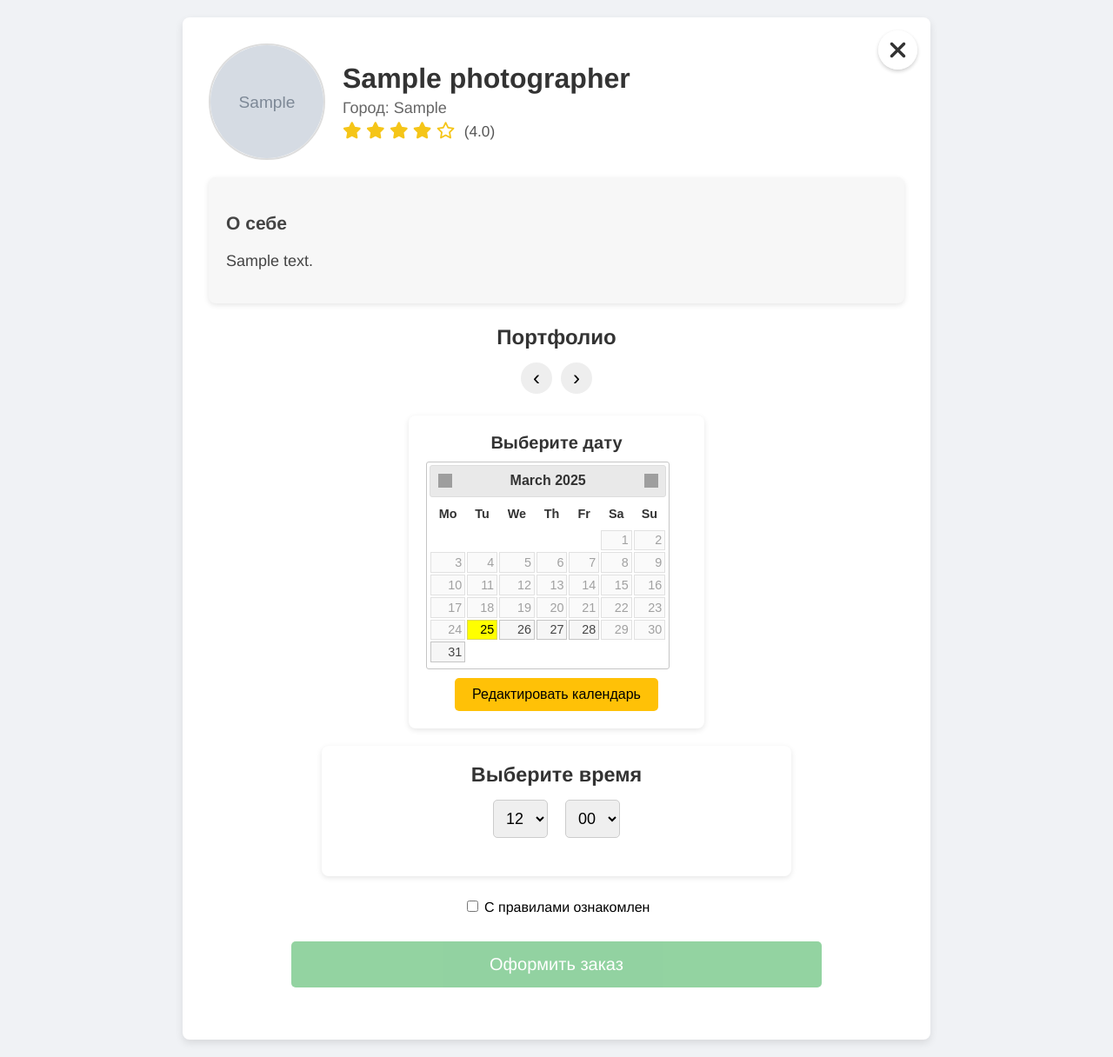
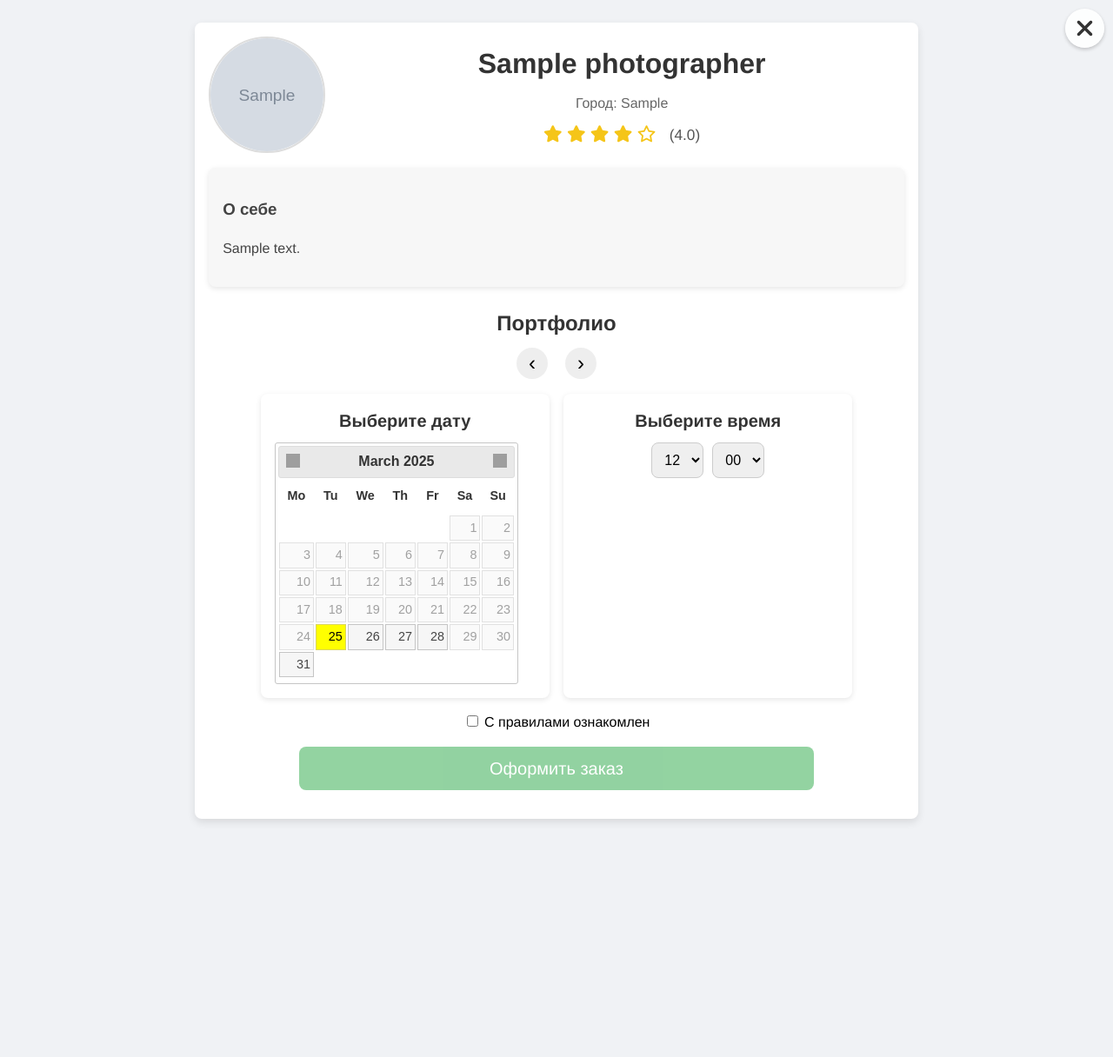
Before and after one commit to DaniyarS1703/Telegram-Fotograf2, a Flask app: page /profile/1 in a window 1280 px wide. Shown: the whole page at 87% size. After the commit the page ends 946 px from the top, so only its background shows below. Run offline with Flask 3, Linux system fonts and the light colour scheme; tables that the repository leaves empty hold one stand-in row (values such as "Sample post"); grey boxes marked "Sample" are stand-in pictures; some libraries are stand-ins or nearby versions; grey boxes are pictures that could not be loaded.

Commit message:
Ваше сообщение коммита

```diff
--- a/templates/profile.html
+++ b/templates/profile.html
@@ -10,27 +10,44 @@
   <link rel="stylesheet" href="https://cdnjs.cloudflare.com/ajax/libs/jquery-ui-timepicker-addon/1.6.3/jquery-ui-timepicker-addon.min.css">
   <!-- Подключаем Font Awesome для иконок -->
   <link rel="stylesheet" href="https://cdnjs.cloudflare.com/ajax/libs/font-awesome/6.4.0/css/all.min.css">
+
   <style>
-    /* ------------------- Общие стили страницы ------------------- */
+    /* Основные CSS-переменные, основанные на золотом сечении (коэффициент ≈1.618) */
+    :root {
+      --base-font: 16px;
+      --golden: 1.618;
+      --heading-font: calc(var(--base-font) * var(--golden)); /* ≈26px */
+      --small-padding: 10px;
+      --large-padding: calc(var(--small-padding) * var(--golden)); /* ≈16px */
+      --border-radius: 8px;
+      --max-width: 800px;
+      --star-size: 1.2em;
+    }
+    /* Основной стиль страницы */
     body {
       margin: 0;
-      padding: 20px;
+      padding: var(--small-padding);
       font-family: 'Helvetica Neue', Helvetica, Arial, sans-serif;
       background-color: #f0f2f5;
+      font-size: var(--base-font);
+      line-height: 1.5;
+      display: flex;
+      justify-content: center;
     }
     .profile-container {
-      max-width: 800px;
-      margin: 0 auto;
+      max-width: var(--max-width);
+      width: 100%;
       background: #fff;
-      padding: 30px;
-      border-radius: 8px;
-      box-shadow: 0 4px 10px rgba(0,0,0,0.1);
-      position: relative;
+      padding: var(--large-padding);
+      border-radius: var(--border-radius);
+      box-shadow: 0 0.25rem 0.625rem rgba(0,0,0,0.1);
+      margin: var(--large-padding) auto;
     }
+    /* Кнопка выхода */
     .exit-btn {
       position: absolute;
-      top: 15px;
-      right: 15px;
+      top: var(--small-padding);
+      right: var(--small-padding);
       font-size: 28px;
       font-weight: bold;
       color: #333;
@@ -50,11 +67,15 @@
       background: #eee;
       color: #000;
     }
+    /* Шапка профиля */
     .profile-header {
       display: flex;
       align-items: center;
-      gap: 20px;
-      margin-bottom: 20px;
+      gap: var(--large-padding);
+      margin-bottom: var(--large-padding);
+      flex-wrap: wrap;
+      justify-content: center;
+      text-align: center;
     }
     .avatar {
       width: 130px;
@@ -64,48 +85,47 @@
       border: 2px solid #ddd;
     }
     .profile-info {
-      text-align: left;
       flex: 1;
     }
     .profile-info h2 {
       margin: 0;
-      font-size: 32px;
+      font-size: 2rem;
       color: #333;
     }
     .profile-info p {
-      margin: 5px 0;
+      margin: var(--small-padding) 0;
       color: #666;
-      font-size: 18px;
+      font-size: 1rem;
     }
-    /* Блок рейтинга со звёздами */
+    /* Блок рейтинга */
     .rating {
       color: #f5c518;
-      font-size: 1.2em;
-      margin-top: 5px;
+      font-size: var(--star-size);
+      margin-top: var(--small-padding);
     }
     .rating-value {
       font-size: 0.9em;
       color: #555;
-      margin-left: 5px;
+      margin-left: var(--small-padding);
     }
+    /* Описание профиля */
     .profile-description {
       background-color: #f7f7f7;
-      padding: 20px;
-      border-radius: 8px;
+      padding: var(--large-padding);
+      border-radius: var(--border-radius);
       box-shadow: 0 2px 6px rgba(0,0,0,0.1);
-      margin-bottom: 25px;
-      font-size: 18px;
+      margin-bottom: var(--large-padding);
+      font-size: 1rem;
       color: #444;
     }
-
-    /* ------------------- Портфолио с кнопками-стрелками ------------------- */
+    /* Портфолио */
     .portfolio {
-      margin-bottom: 25px;
+      margin-bottom: var(--large-padding);
     }
     .portfolio h3 {
-      margin-bottom: 15px;
+      margin-bottom: var(--small-padding);
       text-align: center;
-      font-size: 24px;
+      font-size: 1.5rem;
       color: #333;
     }
     .portfolio-container {
@@ -123,7 +143,7 @@
       height: 36px;
       border-radius: 50%;
       cursor: pointer;
-      margin: 0 5px;
+      margin: 0 var(--small-padding);
     }
     .arrow:hover {
       background-color: #ddd;
@@ -164,14 +184,14 @@
     .order-btn {
       display: block;
       width: 70%;
-      margin: 30px auto;
-      padding: 15px 25px;
+      margin: var(--large-padding) auto;
+      padding: var(--small-padding) var(--large-padding);
       background-color: #28a745;
       color: #fff;
       text-align: center;
       text-decoration: none;
-      border-radius: 5px;
-      font-size: 20px;
+      border-radius: var(--border-radius);
+      font-size: 1.25rem;
       transition: background-color 0.3s ease, transform 0.2s ease;
     }
     .order-btn:hover {
@@ -182,65 +202,51 @@
       opacity: 0.5;
       pointer-events: none;
     }
-
-    /* ------------------- Блок выбора даты и времени ------------------- */
+    /* Блок выбора даты и времени */
     .date-time-wrapper {
       display: flex;
-      gap: 20px;
+      gap: var(--large-padding);
       flex-wrap: wrap;
       justify-content: center;
-      margin-bottom: 25px;
+      margin-bottom: var(--large-padding);
     }
-    .date-selector {
+    .date-selector, .time-selector {
       flex: 1;
       max-width: 300px;
       background-color: #fff;
-      padding: 20px;
-      border-radius: 8px;
+      padding: var(--large-padding);
+      border-radius: var(--border-radius);
       box-shadow: 0 2px 6px rgba(0,0,0,0.1);
       text-align: center;
     }
-    .date-selector h3 {
-      margin: 0 0 10px;
-      font-size: 20px;
-      color: #333;
-    }
-    .time-selector {
-      width: 500px;
-      height: 110px;
-      background-color: #fff;
-      padding: 20px;
-      border-radius: 8px;
-      box-shadow: 0 2px 6px rgba(0,0,0,0.1);
-      text-align: center;
-      font-size: 20px;
-    }
-    .time-selector h3 {
-      margin: 0 0 15px;
+    .date-selector h3, .time-selector h3 {
+      margin: 0 0 var(--small-padding);
+      font-size: 1.25rem;
       color: #333;
     }
     .time-select-container {
       display: flex;
       align-items: center;
       justify-content: center;
-      gap: 20px;
+      gap: var(--small-padding);
     }
     select.time-spinner {
-      font-size: 18px;
-      padding: 10px;
-      border-radius: 5px;
+      font-size: 1rem;
+      padding: var(--small-padding);
+      border-radius: var(--border-radius);
       cursor: pointer;
       border: 1px solid #ccc;
     }
     .terms-order-container {
-      margin-top: 25px;
+      margin-top: var(--large-padding);
     }
     .terms-container {
       text-align: center;
-      margin-bottom: 15px;
+      margin-bottom: var(--small-padding);
+      font-size: 1rem;
     }
 
-    /* ------------------- Модальное окно (КАЛЕНДАРЬ) ------------------- */
+    /* Модальное окно (Календарь) */
     .modal-overlay {
       position: fixed;
       top: 0; left: 0;
@@ -253,50 +259,53 @@
     }
     .modal-content {
       background: #fff;
-      padding: 20px;
-      border-radius: 8px;
+      padding: var(--large-padding);
+      border-radius: var(--border-radius);
       width: 320px;
       box-shadow: 0 4px 10px rgba(0,0,0,0.3);
       position: relative;
     }
     .modal-close {
       position: absolute;
-      top: 10px; right: 10px;
+      top: var(--small-padding);
+      right: var(--small-padding);
       cursor: pointer;
       font-size: 20px;
       color: #aaa;
     }
     .modal-close:hover { color: #000; }
     .modal-title {
-      margin-top: 0; margin-bottom: 10px;
-      font-size: 20px; text-align: center;
+      margin-top: 0; margin-bottom: var(--small-padding);
+      font-size: 1.25rem;
+      text-align: center;
     }
     .modal-btn {
       display: inline-block;
-      margin-top: 15px;
-      padding: 10px 20px;
+      margin-top: var(--small-padding);
+      padding: var(--small-padding) var(--large-padding);
       background-color: #007bff;
       color: #fff;
       text-decoration: none;
-      border-radius: 5px;
-      font-size: 16px;
+      border-radius: var(--border-radius);
+      font-size: 1rem;
       transition: background-color 0.3s ease;
-      border: none; cursor: pointer;
+      border: none;
+      cursor: pointer;
     }
     .modal-btn:hover { background-color: #0056b3; }
     .modal-open-btn {
-      margin-top: 10px;
+      margin-top: var(--small-padding);
       background-color: #ffc107;
       border: none;
-      padding: 10px 20px;
-      border-radius: 5px;
-      font-size: 16px;
+      padding: var(--small-padding) var(--large-padding);
+      border-radius: var(--border-radius);
+      font-size: 1rem;
       cursor: pointer;
       transition: background-color 0.3s ease;
     }
     .modal-open-btn:hover { background-color: #e0a800; }
 
-    /* ------------------- Модальное окно (ИЗОБРАЖЕНИЯ, на весь экран) ------------------- */
+    /* Модальное окно (Изображения) */
     #image-modal-wrapper {
       position: fixed;
       top: 0; left: 0;
@@ -418,10 +429,9 @@
       </div>
     </div>
 
-    <!-- Условное отображение кнопок редактирования (доступны только если профиль принадлежит текущему пользователю) -->
-    {% if photographer.telegram_id == current_user_telegram_id %}
+    <!-- Кнопка редактирования профиля (показывается только для владельца) -->
+    {% if client and client.telegram_id == photographer.telegram_id %}
       <a href="{{ url_for('edit_profile', id=photographer.id) }}" class="edit-btn">Редактировать профиль</a>
-      <button id="open-modal" class="modal-open-btn">Редактировать календарь</button>
     {% endif %}
 
     <!-- Описание профиля -->
@@ -449,7 +459,9 @@
       <div class="date-selector">
         <h3>Выберите дату</h3>
         <div id="datepicker-view"></div>
-        <button id="open-modal" class="modal-open-btn">Редактировать календарь</button>
+        {% if client and client.telegram_id == photographer.telegram_id %}
+          <button id="open-modal" class="modal-open-btn">Редактировать календарь</button>
+        {% endif %}
       </div>
       <div class="time-selector">
         <h3>Выберите время</h3>
```
Also changed, not shown: other parts of templates/profile.html (+21 -19 lines), 1 other file.
